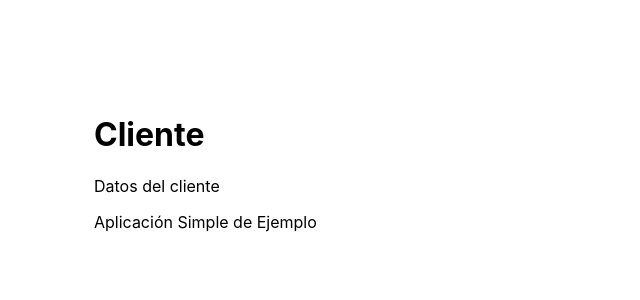
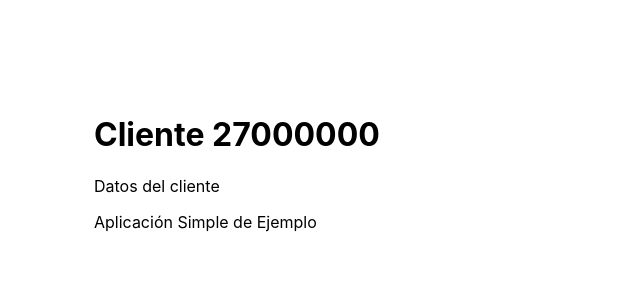
Before and after one commit to 21raknar/CustomersApp, a React (Create React App) app: page /customers/27000000 in a window 1280 px wide. Shown: the top 300 px of the page, without its empty margins (0-640 px from the left). Built offline with nearby package versions, Linux system fonts and the light colour scheme.

Commit message:
Vid. 181

```diff
--- a/src/App.js
+++ b/src/App.js
@@ -18,18 +18,19 @@ class App extends Component {
     return (
       <Router>
         <div>
-          <Route exact path="/" component={this.renderHome} />
-          <Route
-            exact
-            path="/customers"
-            component={this.renderCustomerListContainer}
-          />
+          <Route exact path="/" component={HomeContainer} />
+          <Route exact path="/customers" component={CustomersContainer} />
           <Switch>
             <Route
               path="/customers/new"
               component={this.renderCustomerNewContainer}
             />
-            <Route path="/customers/:dni" component={CustomerContainer} />
+            <Route
+              path="/customers/:dni"
+              render={(props) => (
+                <CustomerContainer dni={props.match.params.dni} />
+              )}
+            />
           </Switch>
         </div>
       </Router>
--- a/src/containers/CustomerContainer.js
+++ b/src/containers/CustomerContainer.js
@@ -4,13 +4,15 @@ import PropTypes from "prop-types";
 import AppFrame from "../components/AppFrame";
 
 class CustomerContainer extends Component {
-  static propTypes = {};
+  static propTypes = {
+    dni: PropTypes.string.isRequired,
+  };
 
   render() {
     return (
       <div>
         <AppFrame
-          header={`Cliente `}
+          header={`Cliente ${this.props.dni}`}
           body={<p>Datos del cliente</p>}
         ></AppFrame>
       </div>
```
